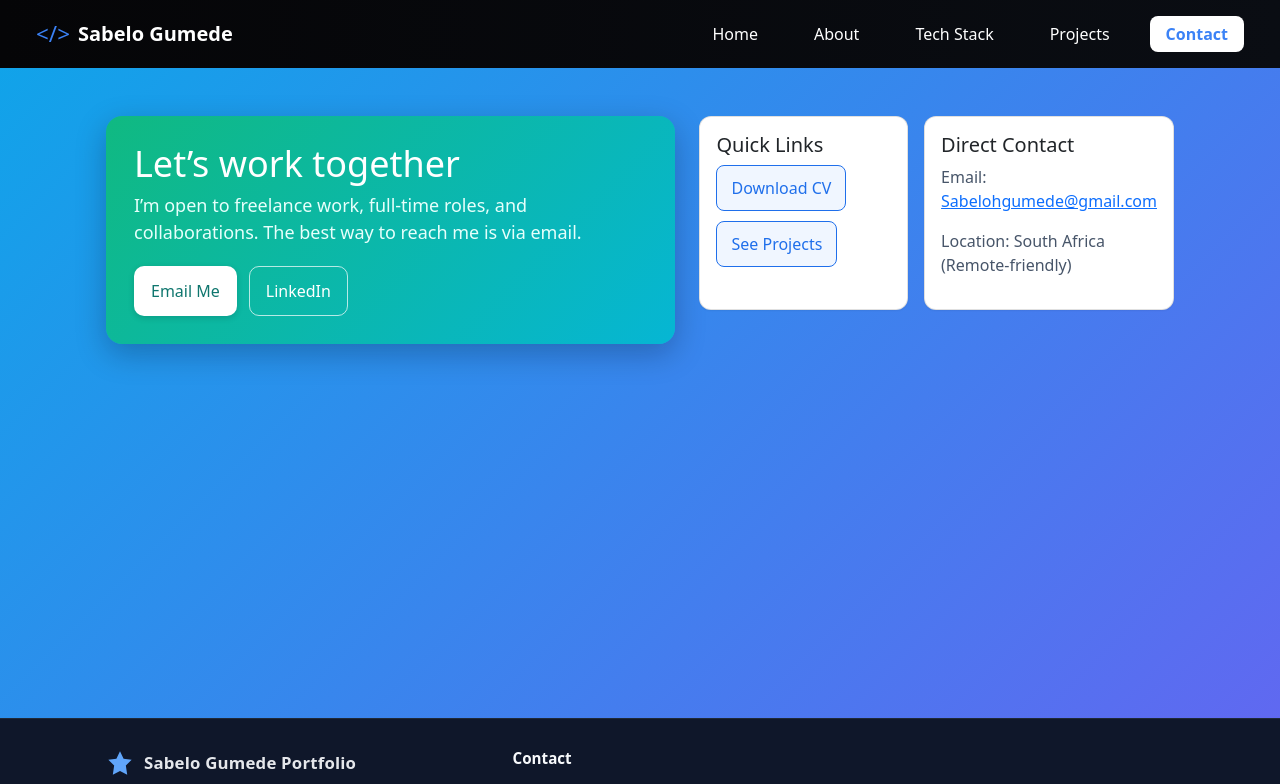
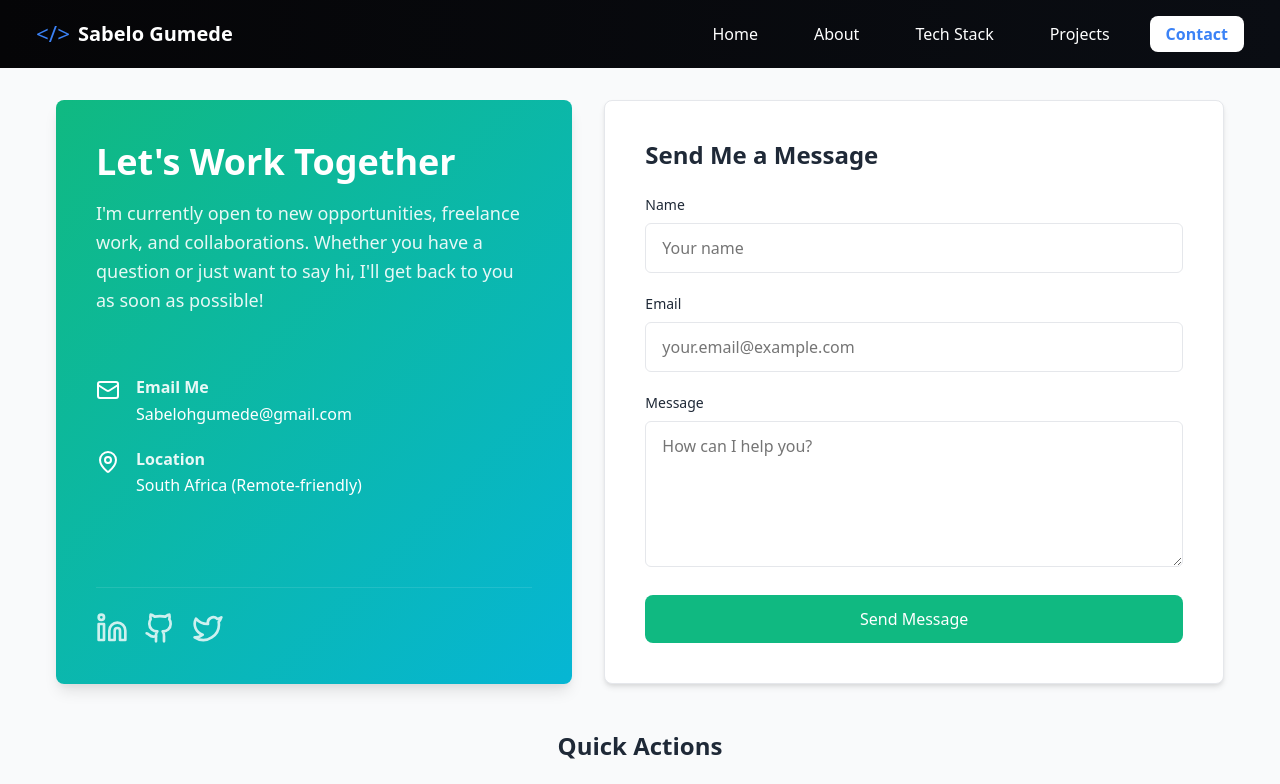
Before and after one commit to juniorSarh/Portfolio-Sabelo, a React (Vite) app: page /contact in a window 1280 px wide. Shown: the top 784 px of the page. Built offline with nearby package versions, Linux system fonts and the light colour scheme.

Commit message:
updates on the contact page

```diff
--- a/src/index.css
+++ b/src/index.css
@@ -2,7 +2,7 @@
 * { box-sizing: border-box; }
 html, body, #root { height: 100%; }
 body { margin: 0;
-background: linear-gradient(135deg, #0ea5e9 0%, #6366f1 100%);
+background: linear-gradient(135deg, #9cd4ee 0%, #9293ec 100%);
   color: #ffffff;}
 
 
--- a/src/module.css/Contact.module.css
+++ b/src/module.css/Contact.module.css
@@ -1,157 +1,337 @@
-.hero {
-  min-height: 650px;
-  padding: 48px 16px;
-  display: grid;
-  grid-template-columns: 1.2fr 1fr;
-  gap: 24px;
-  align-items: start;
-  max-width: 1100px;
-  margin: 0 auto;
+/* Base styles */
+:root {
+  --primary: #10b981;
+  --primary-dark: #0d9f6e;
+  --secondary: #06b6d4;
+  --text: #1f2937;
+  --text-light: #6b7280;
+  --background: #f9fafb;
+  --white: #ffffff;
+  --gray-100: #f3f4f6;
+  --gray-200: #e5e7eb;
+  --gray-300: #d1d5db;
+  --gray-700: #374151;
+  --shadow-sm: 0 1px 2px 0 rgba(0, 0, 0, 0.05);
+  --shadow: 0 4px 6px -1px rgba(0, 0, 0, 0.1), 0 2px 4px -1px rgba(0, 0, 0, 0.06);
+  --shadow-md: 0 10px 15px -3px rgba(0, 0, 0, 0.1), 0 4px 6px -2px rgba(0, 0, 0, 0.05);
+  --radius: 0.5rem;
+  --transition: all 0.2s ease-in-out;
 }
 
-@media (max-width: 900px) {
+/* Layout */
+.pageContainer {
+  min-height: 100vh;
+  display: flex;
+  flex-direction: column;
+  background-color: var(--background);
+}
+
+.hero {
+  flex: 1;
+  width: 100%;
+  max-width: 1200px;
+  margin: 0 auto;
+  padding: 2rem 1rem 4rem;
+}
+
+.heroContent {
+  display: grid;
+  grid-template-columns: 1fr 1.2fr;
+  gap: 2rem;
+  margin-bottom: 3rem;
+}
+
+/* Contact Card */
+.heroCard {
+  background: linear-gradient(135deg, var(--primary) 0%, var(--secondary) 100%);
+  color: var(--white);
+  border-radius: var(--radius);
+  padding: 2.5rem;
+  box-shadow: var(--shadow-md);
+  height: 100%;
+  display: flex;
+  flex-direction: column;
+}
+
+.title {
+  font-size: 2.25rem;
+  font-weight: 700;
+  line-height: 1.2;
+  margin: 0 0 1rem;
+  color: var(--white);
+}
+
+.subtitle {
+  font-size: 1.125rem;
+  line-height: 1.6;
+  margin: 0 0 2rem;
+  color: rgba(255, 255, 255, 0.9);
+}
+
+/* Contact Info */
+.contactInfo {
+  margin: 2rem 0;
+}
+
+.contactItem {
+  display: flex;
+  align-items: flex-start;
+  margin-bottom: 1.5rem;
+}
+
+.contactIcon {
+  flex-shrink: 0;
+  width: 1.5rem;
+  height: 1.5rem;
+  margin-right: 1rem;
+  color: var(--white);
+}
+
+.contactItem h3 {
+  font-size: 1rem;
+  font-weight: 600;
+  margin: 0 0 0.25rem;
+  color: rgba(255, 255, 255, 0.9);
+}
+
+.contactItem a, .contactItem p {
+  color: var(--white);
+  text-decoration: none;
+  transition: var(--transition);
+  line-height: 1.5;
+}
+
+.contactItem a:hover {
+  text-decoration: underline;
+  opacity: 0.9;
+}
+
+/* Social Links */
+.socialLinks {
+  display: flex;
+  gap: 1rem;
+  margin-top: auto;
+  padding-top: 1.5rem;
+  border-top: 1px solid rgba(255, 255, 255, 0.1);
+}
+
+.socialIcon {
+  width: 2rem;
+  height: 2rem;
+  color: var(--white);
+  transition: var(--transition);
+  opacity: 0.8;
+}
+
+.socialIcon:hover {
+  opacity: 1;
+  transform: translateY(-2px);
+}
+
+/* Form Section */
+.formSection {
+  background: var(--white);
+  border-radius: var(--radius);
+  padding: 2.5rem;
+  box-shadow: var(--shadow);
+  border: 1px solid var(--gray-200);
+}
+
+.formTitle {
+  font-size: 1.5rem;
+  font-weight: 600;
+  margin: 0 0 1.5rem;
+  color: var(--text);
+}
+
+.contactForm {
+  display: flex;
+  flex-direction: column;
+  gap: 1.25rem;
+}
+
+.formGroup {
+  display: flex;
+  flex-direction: column;
+  gap: 0.5rem;
+}
+
+.formGroup label {
+  font-size: 0.875rem;
+  font-weight: 500;
+  color: var(--text);
+}
+
+.formGroup input,
+.formGroup textarea {
+  width: 100%;
+  padding: 0.75rem 1rem;
+  border: 1px solid var(--gray-200);
+  border-radius: 0.375rem;
+  font-size: 1rem;
+  transition: var(--transition);
+  background-color: var(--white);
+}
+
+.formGroup textarea {
+  min-height: 120px;
+  resize: vertical;
+}
+
+.formGroup input:focus,
+.formGroup textarea:focus {
+  outline: none;
+  border-color: var(--primary);
+  box-shadow: 0 0 0 3px rgba(16, 185, 129, 0.2);
+}
+
+/* Buttons */
+.submitButton {
+  background-color: var(--primary);
+  color: white;
+  font-weight: 500;
+  padding: 0.75rem 1.5rem;
+  border: none;
+  border-radius: var(--radius);
+  cursor: pointer;
+  font-size: 1rem;
+  transition: var(--transition);
+  margin-top: 0.5rem;
+  display: inline-flex;
+  align-items: center;
+  justify-content: center;
+  gap: 0.5rem;
+}
+
+.submitButton:hover {
+  background-color: var(--primary-dark);
+  transform: translateY(-1px);
+  box-shadow: var(--shadow);
+}
+
+.submitButton:disabled {
+  opacity: 0.7;
+  cursor: not-allowed;
+  transform: none;
+  box-shadow: none;
+}
+
+/* Quick Links Section */
+.quickLinks {
+  max-width: 1200px;
+  margin: 0 auto;
+  padding: 0 1rem;
+}
+
+.sectionTitle {
+  font-size: 1.5rem;
+  font-weight: 600;
+  margin: 0 0 1.5rem;
+  color: var(--text);
+  text-align: center;
+}
+
+.actionButtons {
+  display: grid;
+  grid-template-columns: repeat(auto-fit, minmax(200px, 1fr));
+  gap: 1rem;
+}
+
+.actionButton {
+  display: flex;
+  align-items: center;
+  justify-content: center;
+  gap: 0.75rem;
+  background: var(--white);
+  color: var(--text);
+  padding: 1rem 1.5rem;
+  border-radius: var(--radius);
+  border: 1px solid var(--gray-200);
+  text-decoration: none;
+  font-weight: 500;
+  transition: var(--transition);
+  box-shadow: var(--shadow-sm);
+}
+
+.actionButton:hover {
+  transform: translateY(-2px);
+  box-shadow: var(--shadow);
+  border-color: var(--primary);
+  color: var(--primary);
+}
+
+.buttonIcon {
+  width: 1.25rem;
+  height: 1.25rem;
+}
+
+/* Alerts */
+.alert {
+  padding: 1rem;
+  border-radius: var(--radius);
+  margin-bottom: 1.5rem;
+  font-size: 0.9375rem;
+  line-height: 1.5;
+}
+
+.success {
+  background-color: #ecfdf5;
+  color: #065f46;
+  border: 1px solid #a7f3d0;
+}
+
+.error {
+  background-color: #fef2f2;
+  color: #991b1b;
+  border: 1px solid #fecaca;
+}
+
+/* Responsive Design */
+@media (max-width: 1024px) {
+  .heroContent {
+    grid-template-columns: 1fr;
+  }
+
+  .formSection {
+    order: -1;
+  }
+}
+
+@media (max-width: 640px) {
   .hero {
+    padding: 1rem 0.75rem 3rem;
+  }
+
+  .heroCard,
+  .formSection {
+    padding: 1.5rem;
+  }
+
+  .title {
+    font-size: 1.75rem;
+  }
+
+  .subtitle {
+    font-size: 1rem;
+  }
+
+  .actionButtons {
     grid-template-columns: 1fr;
   }
 }
 
-@media (max-width: 768px) {
-  .hero { padding: 36px 14px; gap: 18px; }
-}
+@media (max-width: 480px) {
+  .heroCard,
+  .formSection {
+    padding: 1.25rem;
+  }
 
-@media (max-width: 560px) {
-  .hero { padding: 28px 12px; }
-}
+  .title {
+    font-size: 1.5rem;
+  }
 
-.heroCard {
-  background: linear-gradient(135deg, #10b981 0%, #06b6d4 100%);
-  color: #ffffff;
-  border-radius: 16px;
-  padding: 28px;
-  box-shadow: 0 10px 30px rgba(2, 6, 23, 0.25);
-}
-
-.title {
-  margin: 0 0 8px 0;
-  font-size: 36px;
-  line-height: 1.1;
-}
-
-@media (max-width: 768px) {
-  .title { font-size: 30px; }
-}
-
-@media (max-width: 480px) {
-  .title { font-size: 26px; }
-}
-
-.subtitle {
-  margin: 0 0 20px 0;
-  font-size: 18px;
-  color: #e6fffb;
-}
-
-@media (max-width: 768px) {
-  .subtitle { font-size: 16px; }
-}
-
-.actions {
-  display: flex;
-  gap: 12px;
-  flex-wrap: wrap;
-}
-
-@media (max-width: 560px) {
-  .actions { justify-content: center; }
-  .buttonPrimary, .buttonGhost { padding: 10px 14px; }
-}
-
-.buttonPrimary {
-  display: inline-block;
-  padding: 12px 16px;
-  border-radius: 10px;
-  background: #ffffff;
-  color: #0f766e;
-  text-decoration: none;
-  border: 1px solid rgba(255, 255, 255, 0.7);
-  box-shadow: 0 2px 6px rgba(2, 6, 23, 0.15);
-  transition: transform 120ms ease, box-shadow 120ms ease;
-}
-
-.buttonPrimary:hover {
-  transform: translateY(-1px);
-  box-shadow: 0 6px 14px rgba(2, 6, 23, 0.2);
-}
-
-.buttonGhost {
-  display: inline-block;
-  padding: 12px 16px;
-  border-radius: 10px;
-  background: transparent;
-  color: #ffffff;
-  text-decoration: none;
-  border: 1px solid rgba(255, 255, 255, 0.7);
-  transition: background 120ms ease, transform 120ms ease;
-}
-
-.buttonGhost:hover {
-  background: rgba(255, 255, 255, 0.12);
-  transform: translateY(-1px);
-}
-
-.panelGrid {
-  display: grid;
-  grid-template-columns: 1fr 1fr;
-  gap: 16px;
-}
-
-@media (max-width: 900px) {
-  .panelGrid {
-    grid-template-columns: 1fr;
+  .formTitle,
+  .sectionTitle {
+    font-size: 1.25rem;
   }
 }
-
-@media (max-width: 560px) {
-  .panelGrid { gap: 12px; }
-}
-
-.panel {
-  background: #ffffff;
-  border: 1px solid rgba(0,0,0,0.12);
-  border-radius: 12px;
-  padding: 16px;
-  box-shadow: 0 1px 2px rgba(2,6,23,0.06);
-}
-
-@media (max-width: 560px) {
-  .panel { padding: 14px; }
-}
-
-.panelTitle {
-  margin: 0 0 8px 0;
-  font-size: 20px;
-}
-
-.linkRow {
-  display: flex;
-  gap: 10px;
-  flex-wrap: wrap;
-}
-
-@media (max-width: 560px) {
-  .linkButton { padding: 9px 12px; }
-}
-
-.linkButton {
-  display: inline-block;
-  padding: 10px 14px;
-  border-radius: 8px;
-  border: 1px solid #1f6feb;
-  background: #f0f6ff;
-  color: #1f6feb;
-  text-decoration: none;
-}
-
-.muted {
-  color: #475569;
-}
--- a/src/pages/Contact.tsx
+++ b/src/pages/Contact.tsx
@@ -1,37 +1,185 @@
-import Navbar from "../components/Navbar"
-import Footer from "../components/Footer"
-import styles from "../module.css/Contact.module.css"
+import { useState, useEffect } from 'react';
+import Navbar from "../components/Navbar";
+import Footer from "../components/Footer";
+import styles from "../module.css/Contact.module.css";
+import { Mail, MapPin, Download, Github, Linkedin, Twitter } from 'lucide-react';
 
 export default function Contact() {
+  useEffect(() => {
+    document.title = 'Contact Me | Sabelo Gumede - Full Stack Developer';
+    // Optional: Add meta description
+    const metaDescription = document.querySelector('meta[name="description"]');
+    if (metaDescription) {
+      metaDescription.setAttribute('content', 'Get in touch with Sabelo Gumede for collaboration, job opportunities, or just to say hello!');
+    }
+  }, []);
+
+  const [formData, setFormData] = useState({
+    name: '',
+    email: '',
+    message: ''
+  });
+  const [isSubmitting, setIsSubmitting] = useState(false);
+  const [submitStatus, setSubmitStatus] = useState<{success: boolean; message: string} | null>(null);
+
+  const handleChange = (e: React.ChangeEvent<HTMLInputElement | HTMLTextAreaElement>) => {
+    const { name, value } = e.target;
+    setFormData(prev => ({
+      ...prev,
+      [name]: value
+    }));
+  };
+
+  const handleSubmit = async (e: React.FormEvent) => {
+    e.preventDefault();
+    setIsSubmitting(true);
+
+    // Simulate form submission
+    try {
+      // Replace with actual form submission logic
+      await new Promise(resolve => setTimeout(resolve, 1000));
+      setSubmitStatus({
+        success: true,
+        message: 'Thank you for your message! I will get back to you soon.'
+      });
+      setFormData({ name: '', email: '', message: '' });
+    } catch (error) {
+      setSubmitStatus({
+        success: false,
+        message: 'Something went wrong. Please try again later.'
+      });
+    } finally {
+      setIsSubmitting(false);
+      // Clear status after 5 seconds
+      setTimeout(() => setSubmitStatus(null), 5000);
+    }
+  };
+
   return (
-    <div>
-      <Navbar/>
+    <div className={styles.pageContainer}>
+      <Navbar />
       <main className={styles.hero}>
-        <section className={styles.heroCard}>
-          <h1 className={styles.title}>Let’s work together</h1>
-          <p className={styles.subtitle}>I’m open to freelance work, full-time roles, and collaborations. The best way to reach me is via email.</p>
-          <div className={styles.actions}>
-            <a href="mailto:Sabelohgumede@gmail.com" className={styles.buttonPrimary} aria-label="Send me an email">Email Me</a>
-            <a href="https://www.linkedin.com/in/sabelogumede/" target="_blank" rel="noopener noreferrer" className={styles.buttonGhost} aria-label="Visit my LinkedIn profile">LinkedIn</a>
+        <div className={styles.heroContent}>
+          <section className={styles.heroCard}>
+            <h1 className={styles.title}>Let's Work Together</h1>
+            <p className={styles.subtitle}>
+              I'm currently open to new opportunities, freelance work, and collaborations.
+              Whether you have a question or just want to say hi, I'll get back to you as soon as possible!
+            </p>
+
+            <div className={styles.contactInfo}>
+              <div className={styles.contactItem}>
+                <Mail className={styles.contactIcon} />
+                <div>
+                  <h3>Email Me</h3>
+                  <a href="mailto:Sabelohgumede@gmail.com">Sabelohgumede@gmail.com</a>
+                </div>
+              </div>
+              <div className={styles.contactItem}>
+                <MapPin className={styles.contactIcon} />
+                <div>
+                  <h3>Location</h3>
+                  <p>South Africa (Remote-friendly)</p>
+                </div>
+              </div>
+            </div>
+
+            <div className={styles.socialLinks}>
+              <a href="https://www.linkedin.com/in/sabelogumede/" target="_blank" rel="noopener noreferrer" aria-label="LinkedIn">
+                <Linkedin className={styles.socialIcon} />
+              </a>
+              <a href="https://github.com/juniorSarh" target="_blank" rel="noopener noreferrer" aria-label="GitHub">
+                <Github className={styles.socialIcon} />
+              </a>
+              <a href="https://twitter.com/" target="_blank" rel="noopener noreferrer" aria-label="Twitter">
+                <Twitter className={styles.socialIcon} />
+              </a>
+            </div>
+          </section>
+
+          <section className={styles.formSection}>
+            <h2 className={styles.formTitle}>Send Me a Message</h2>
+            {submitStatus && (
+              <div className={`${styles.alert} ${submitStatus.success ? styles.success : styles.error}`}>
+                {submitStatus.message}
+              </div>
+            )}
+            <form onSubmit={handleSubmit} className={styles.contactForm}>
+              <div className={styles.formGroup}>
+                <label htmlFor="name">Name</label>
+                <input
+                  type="text"
+                  id="name"
+                  name="name"
+                  value={formData.name}
+                  onChange={handleChange}
+                  required
+                  placeholder="Your name"
+                />
+              </div>
+              <div className={styles.formGroup}>
+                <label htmlFor="email">Email</label>
+                <input
+                  type="email"
+                  id="email"
+                  name="email"
+                  value={formData.email}
+                  onChange={handleChange}
+                  required
+                  placeholder="your.email@example.com"
+                />
+              </div>
+              <div className={styles.formGroup}>
+                <label htmlFor="message">Message</label>
+                <textarea
+                  id="message"
+                  name="message"
+                  rows={5}
+                  value={formData.message}
+                  onChange={handleChange}
+                  required
+                  placeholder="How can I help you?"
+                ></textarea>
+              </div>
+              <button
+                type="submit"
+                className={styles.submitButton}
+                disabled={isSubmitting}
+              >
+                {isSubmitting ? 'Sending...' : 'Send Message'}
+              </button>
+            </form>
+          </section>
+        </div>
+
+        <section className={styles.quickLinks}>
+          <h2 className={styles.sectionTitle}>Quick Actions</h2>
+          <div className={styles.actionButtons}>
+            <a
+              href="/src/assets/Sabelo-Gumede-Full-Stack-Developer.pdf"
+              download
+              className={styles.actionButton}
+            >
+              <Download className={styles.buttonIcon} />
+              <span>Download CV</span>
+            </a>
+            <a
+              href="/projects"
+              className={styles.actionButton}
+            >
+              <span>View Projects</span>
+            </a>
+            <a
+              href="mailto:Sabelohgumede@gmail.com"
+              className={styles.actionButton}
+            >
+              <Mail className={styles.buttonIcon} />
+              <span>Email Me</span>
+            </a>
           </div>
         </section>
-
-        <section className={styles.panelGrid}>
-          <article className={styles.panel}>
-            <h2 className={styles.panelTitle}>Quick Links</h2>
-            <div className={styles.linkRow}>
-              <a href="/src/assets/Sabelo-Gumede-Full-Stack-Developer.pdf" download className={styles.linkButton} aria-label="Download my CV as PDF">Download CV</a>
-              <a href="/projects" className={styles.linkButton} aria-label="Browse my projects">See Projects</a>
-            </div>
-          </article>
-          <article className={styles.panel}>
-            <h2 className={styles.panelTitle}>Direct Contact</h2>
-            <p className={styles.muted}>Email: <a href="mailto:Sabelohgumede@gmail.com">Sabelohgumede@gmail.com</a></p>
-            <p className={styles.muted}>Location: South Africa (Remote-friendly)</p>
-          </article>
-        </section>
       </main>
-      <Footer/>
+      <Footer />
     </div>
-  )
+  );
 }
```
